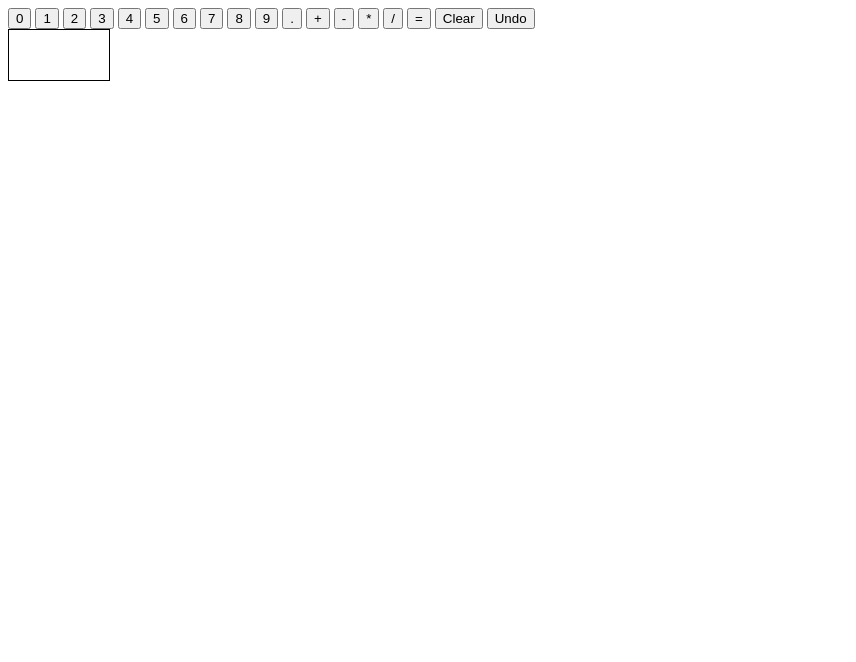
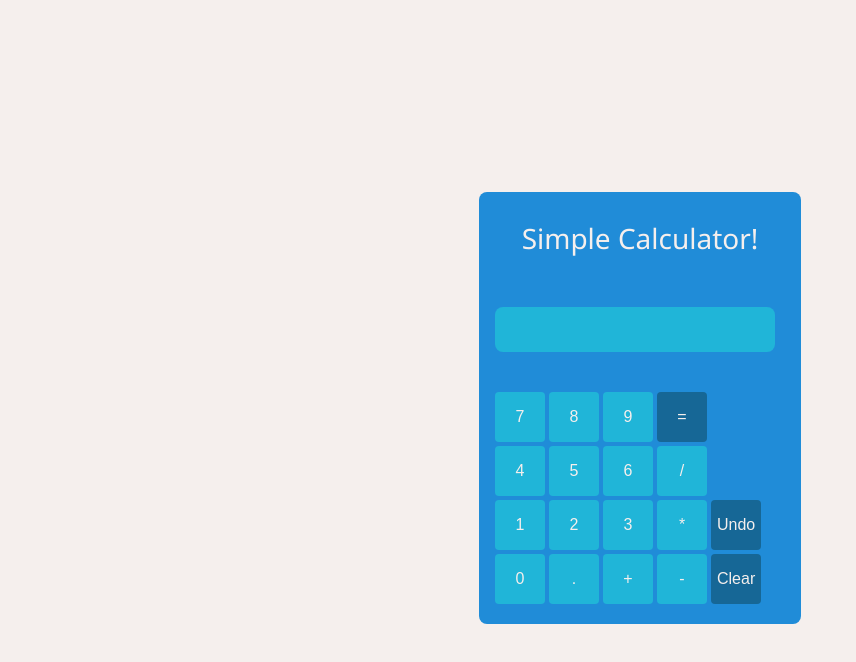
Before and after one commit to halosij/Calculator, a plain HTML site: page index.html in a window 1280 px wide. Shown: the whole page, without its empty margins (0-856 px from the left). Drawn offline with Linux system fonts and the light colour scheme.

Commit message:
Finished calculator project. Made a simple UI and some additions like an undo Button and a button for decimals. Maybe adding keyboard support in the future.

```diff
--- a/index.html
+++ b/index.html
@@ -8,25 +8,46 @@
 </head>
 <body>
 
-    <button class="numberButton">0</button>
+    <div class="calculatorContainer">
+        <div class="heading">Simple Calculator!</div>
+
+        <div class="resultDisplay"></div>
+
+        <div class="calculatorLines">
+            <button class="numberButton">7</button>
+            <button class="numberButton">8</button>
+            <button class="numberButton">9</button>
+            <button class="equals specialButton">=</button>
+        </div>
+        <div class="calculatorLines">
+            <button class="numberButton">4</button>
+            <button class="numberButton">5</button>
+            <button class="numberButton">6</button>
+            <button class="operationSymbol">/</button>
+        </div>
+        <div class="calculatorLines">
             <button class="numberButton">1</button>
             <button class="numberButton">2</button>
             <button class="numberButton">3</button>
-    <button class="numberButton">4</button>
-    <button class="numberButton">5</button>
-    <button class="numberButton">6</button>
-    <button class="numberButton">7</button>
-    <button class="numberButton">8</button>
-    <button class="numberButton">9</button>
+            <button class="operationSymbol">*</button>
+            <button class="undoButton specialButton">Undo</button>
+        </div>
+        <div class="calculatorLines">
+            <button class="numberButton">0</button>
             <button class="decimalButton">.</button>
             <button class="operationSymbol">+</button>
             <button class="operationSymbol">-</button>
-    <button class="operationSymbol">*</button>
-    <button class="operationSymbol">/</button>
-    <button class="equals">=</button>
-    <button class="clearButton">Clear</button>
-    <button class="undoButton">Undo</button>
-    <div class="resultDisplay"></div>
+            <button class="clearButton specialButton">Clear</button>
+        </div>
+
+
+
+
+
+
+
+
+    </div>
 
 
 
@@ -91,6 +112,7 @@
             switch(resultDisplay.textContent.slice(-1)){
                 case " ":
                     resultDisplay.textContent = resultDisplay.textContent.slice(0, -3);
+                    operationSymbol = undefined;
                     break;
 
                 case ".":
--- a/styles.css
+++ b/styles.css
@@ -1,5 +1,68 @@
+body{
+    background-color: #f5efed;
+    height: 100vh;
+    display: flex;
+    justify-content: center;
+    align-items: center;
+    font-family: 'Segoe UI', Tahoma, Geneva, Verdana, sans-serif;
+}
+
+.calculatorContainer{
+    background-color: #208cd8;
+    display: flex;
+    flex-direction: column;
+    width: 290px;
+    height: 400px;
+    padding: 16px;
+    justify-content: flex-end;
+    border-radius: 8px;
+}
+
 .resultDisplay{
-    border: 1px black solid;
-    width: 100px;
+    color: #f5efed;
+    text-align: left;
+    line-height: 45px;
+    vertical-align: middle;
+    margin-bottom: 40px;
+    background-color: #20b5d8;
+    width: 268px;
+    height: 45px;
+    border-radius: 8px;
+    padding-left: 12px;
+    font-size: 20px;
+
+}
+
+.calculatorLines{
+    display: flex;
+    margin-bottom: 4px;
+    gap: 4px;
+
+}
+
+button{
+    width: 50px;
     height: 50px;
+    color: #f5efed;
+    background-color: #20b5d8;
+    border: none;
+    border-radius: 4px;
+    font-size: 16px;
+
 }
+
+button.specialButton{
+    background-color: #166796;
+}
+
+button:hover{
+    background-color: #0d6aac;
+}
+
+.heading{
+    color: #f5efed;
+    font-size: 28px;
+    margin-bottom: 50px;
+    margin-right: auto;
+    margin-left: auto;
+}
```
Lines whose indentation alone changed are shown as unchanged.
